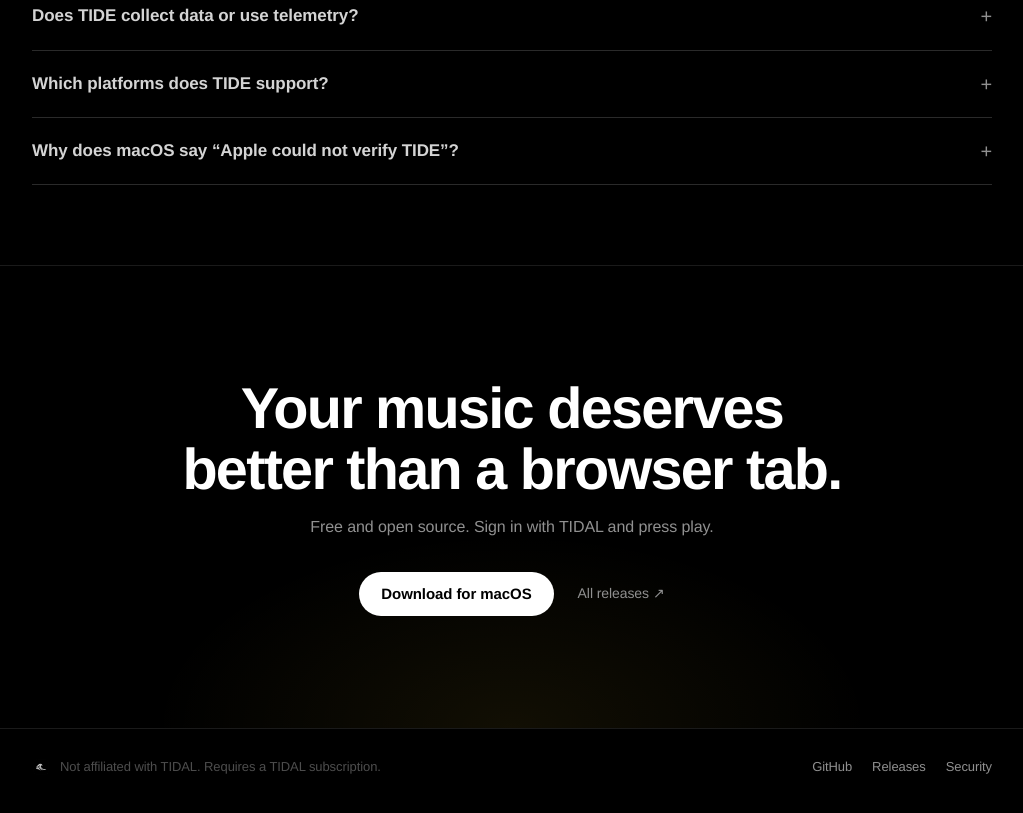
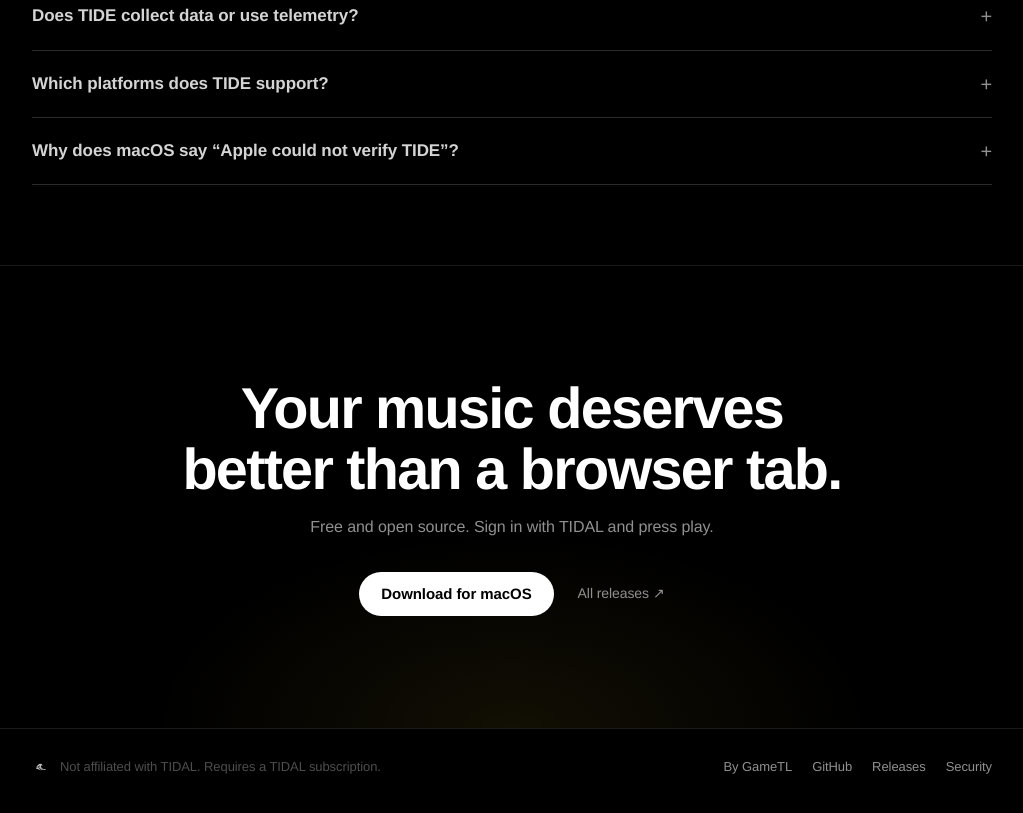
Before and after one commit to GameTL/tide-tidal-rust, an Astro site in the folder website/: page / in a window 1280 px wide. Shown: the part 4941-5754 px from the top of the page, without its empty margins (128-1151 px from the left). Built offline with nearby package versions, Linux system fonts and the light colour scheme; Astro itself is replaced by a stand-in of ours.

Commit message:
feat(website): link the author's homepage from the footer
The footer and the JSON-LD author now point at gametl.github.io, which
already links back to TIDE; GitHub stays as the author's sameAs.

Co-Authored-By: Claude Fable 5.2 <noreply@anthropic.com>

```diff
--- a/website/src/components/Footer.astro
+++ b/website/src/components/Footer.astro
@@ -1,6 +1,7 @@
 ---
 import { Image } from 'astro:assets';
 import { github, latestMacDmg } from '../data/links';
+import { site } from '../data/site';
 import logo from '../assets/tide.png';
 ---
 <section class="sec sec-cta">
@@ -23,6 +24,7 @@ import logo from '../assets/tide.png';
       <span>Not affiliated with TIDAL. Requires a TIDAL subscription.</span>
     </div>
     <nav aria-label="Footer">
+      <a href={site.author.url}>By {site.author.name}</a>
       <a href={github}>GitHub</a>
       <a href={`${github}/releases`}>Releases</a>
       <a href={`${github}/blob/staging/SECURITY.md`}>Security</a>
--- a/website/src/data/site.ts
+++ b/website/src/data/site.ts
@@ -37,7 +37,7 @@ export const site = {
     'open source music player',
   ],
   license: 'MIT OR Apache-2.0',
-  author: { name: 'GameTL', url: 'https://github.com/GameTL' },
+  author: { name: 'GameTL', url: 'https://gametl.github.io/', github: 'https://github.com/GameTL' },
   github,
   // Ownership tokens for Google Search Console ("HTML tag" method, URL-prefix
   // property) and Bing Webmaster Tools. Paste the content="..." value; an
--- a/website/src/layouts/Layout.astro
+++ b/website/src/layouts/Layout.astro
@@ -62,7 +62,7 @@ const jsonLd = {
       })),
       featureList: features,
       keywords: site.keywords.join(', '),
-      author: { '@type': 'Person', name: site.author.name, url: site.author.url },
+      author: { '@type': 'Person', name: site.author.name, url: site.author.url, sameAs: [site.author.github] },
       sameAs: [site.github],
     },
     {
```
